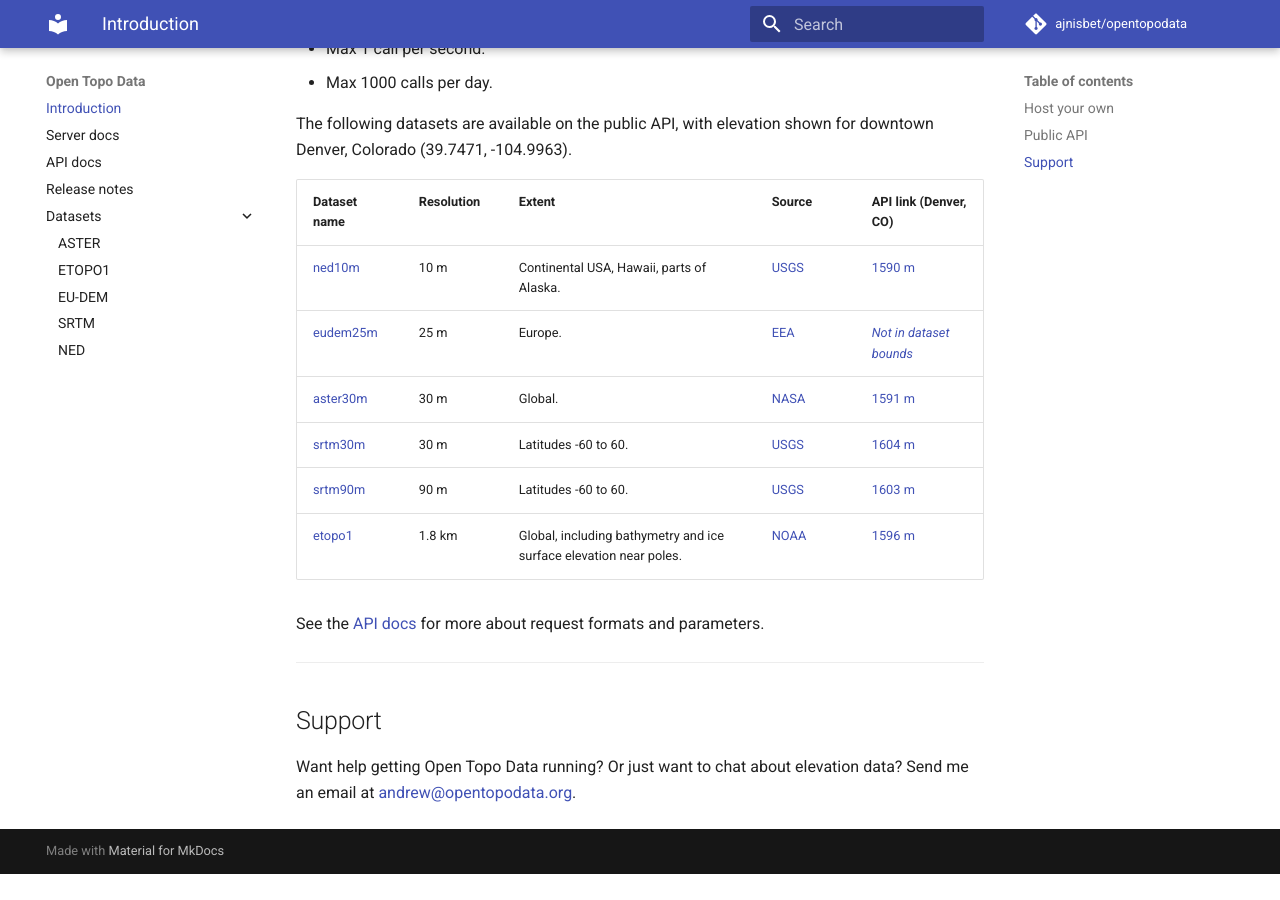
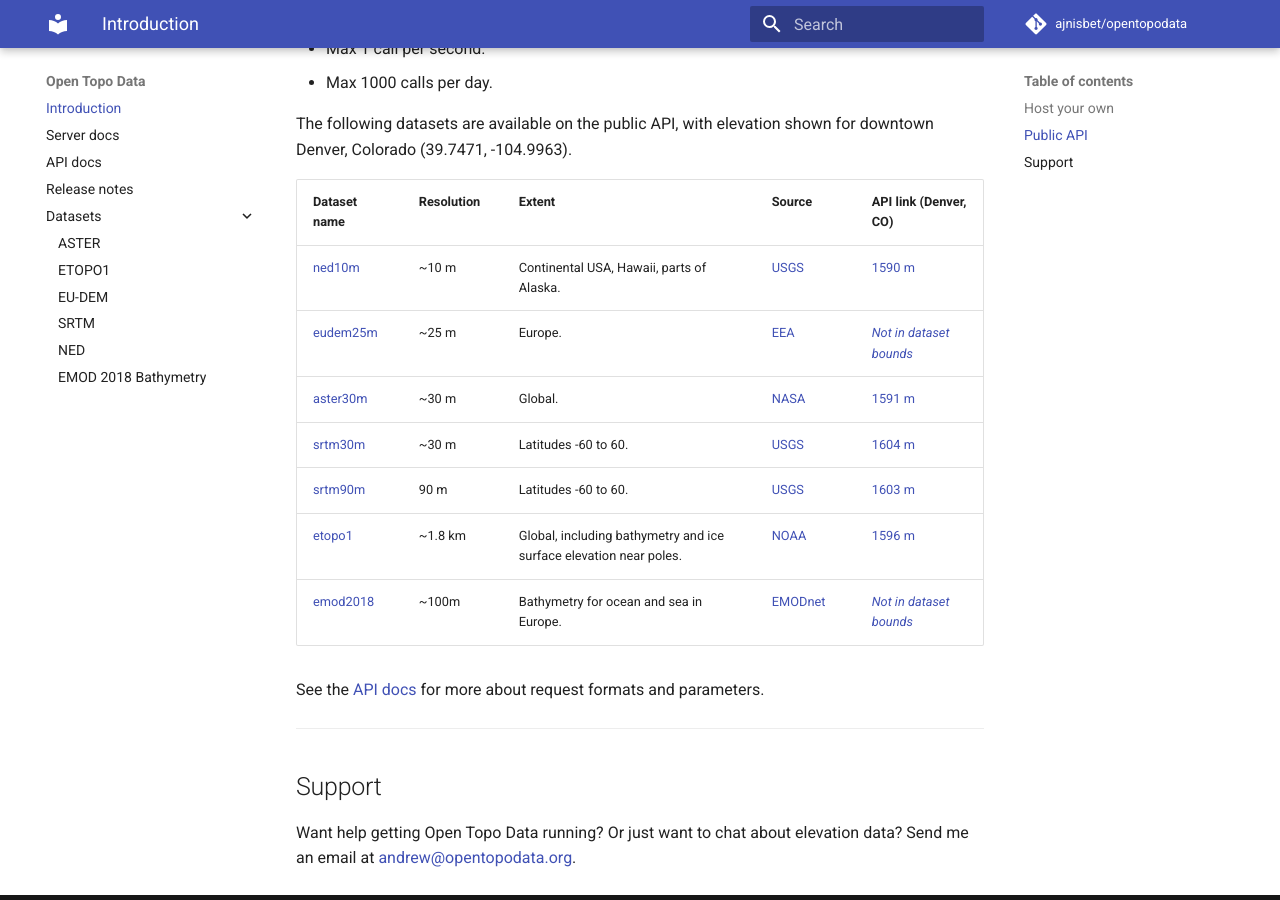
Before and after one commit to ajnisbet/opentopodata, an MkDocs documentation site: the page built from docs/index.md, in a window 1280 px wide and 900 px high, scrolled down 1148 px. Built offline with MkDocs 1.6.1 and Material for MkDocs 9.7.7, drawn with Linux system fonts in a browser that asks for light colours; comment, search, counter and statistics services are not loaded; before the commit the page ends 2022 px from its top, so only the background shows below that.

Commit message:
Add EMOD

```diff
--- a/docs/index.md
+++ b/docs/index.md
@@ -67,28 +67,28 @@ The following datasets are available on the public API, with elevation shown for
 	<tbody >
 		<tr>
 			<td><a href="/datasets/ned">ned10m</a></td>
-			<td>10&nbsp;m</td>
+			<td>~10&nbsp;m</td>
 			<td>Continental USA, Hawaii, parts of Alaska.</td>
 			<td><a href="https://www.sciencebase.gov/catalog/item/4f70aa9fe4b058caae3f8de5">USGS</a></td>
 			<td><a href="https://api.opentopodata.org/v1/ned10m?locations=39.747114,-104.996334">1590&nbsp;m</a></td>
 		</tr>
 		<tr>
 			<td><a href="/datasets/eudem">eudem25m</a></td>
-			<td>25&nbsp;m</td>
+			<td>~25&nbsp;m</td>
 			<td>Europe.</td>
 			<td><a href="https://www.eea.europa.eu/data-and-maps/data/copernicus-land-monitoring-service-eu-dem">EEA</a></td>
 			<td><a href="https://api.opentopodata.org/v1/eudem25m?locations=39.747114,-104.996334"><em>Not in dataset bounds</em></a></td>
 		</tr>
 		<tr>
 			<td><a href="/datasets/aster">aster30m</a></td>
-			<td>30&nbsp;m</td>
+			<td>~30&nbsp;m</td>
 			<td>Global.</td>
 			<td><a href="https://asterweb.jpl.nasa.gov/gdem.asp">NASA</a></td>
 			<td><a href="https://api.opentopodata.org/v1/aster30m?locations=39.747114,-104.996334">1591&nbsp;m</a></td>
 		</tr>
 		<tr>
 			<td><a href="/datasets/srtm">srtm30m</a></td>
-			<td>30&nbsp;m</td>
+			<td>~30&nbsp;m</td>
 			<td>Latitudes -60 to 60.</td>
 			<td><a href="https://lpdaac.usgs.gov/products/srtmgl1v003/">USGS</a></td>
 			<td><a href="https://api.opentopodata.org/v1/srtm30m?locations=39.747114,-104.996334">1604&nbsp;m</a></td>
@@ -102,10 +102,17 @@ The following datasets are available on the public API, with elevation shown for
 		</tr>
 		<tr>
 			<td><a href="/datasets/etopo1">etopo1</a></td>
-			<td>1.8&nbsp;km</td>
+			<td>~1.8&nbsp;km</td>
 			<td>Global, including bathymetry and ice surface elevation near poles.</td>
 			<td><a href="https://www.ngdc.noaa.gov/mgg/global/">NOAA</a></td>
 			<td><a href="https://api.opentopodata.org/v1/etopo1?locations=39.747114,-104.996334">1596&nbsp;m</a></td>
+		</tr>
+		<tr>
+			<td><a href="/datasets/emod2018">emod2018</a></td>
+			<td>~100m</td>
+			<td>Bathymetry for ocean and sea in Europe.</td>
+			<td><a href="https://www.emodnet-bathymetry.eu/data-products">EMODnet</a></td>
+			<td><a href="https://api.opentopodata.org/v1/emod2018?locations=39.747114,-104.996334"><em>Not in dataset bounds</em></a></td>
 		</tr>
 	</tbody>
 </table>
--- a/mkdocs.yml
+++ b/mkdocs.yml
@@ -20,6 +20,7 @@ nav:
       - EU-DEM: 'datasets/eudem.md'
       - SRTM: 'datasets/srtm.md'
       - NED: 'datasets/ned.md'
+      - EMOD 2018 Bathymetry: 'datasets/emod2018.md'
 
 extra_javascript:
   - js/extra.js
```
Also changed, not shown: docs/datasets/emod2018.md (added, +96 -0 lines), docs/img/emod.png (added).
